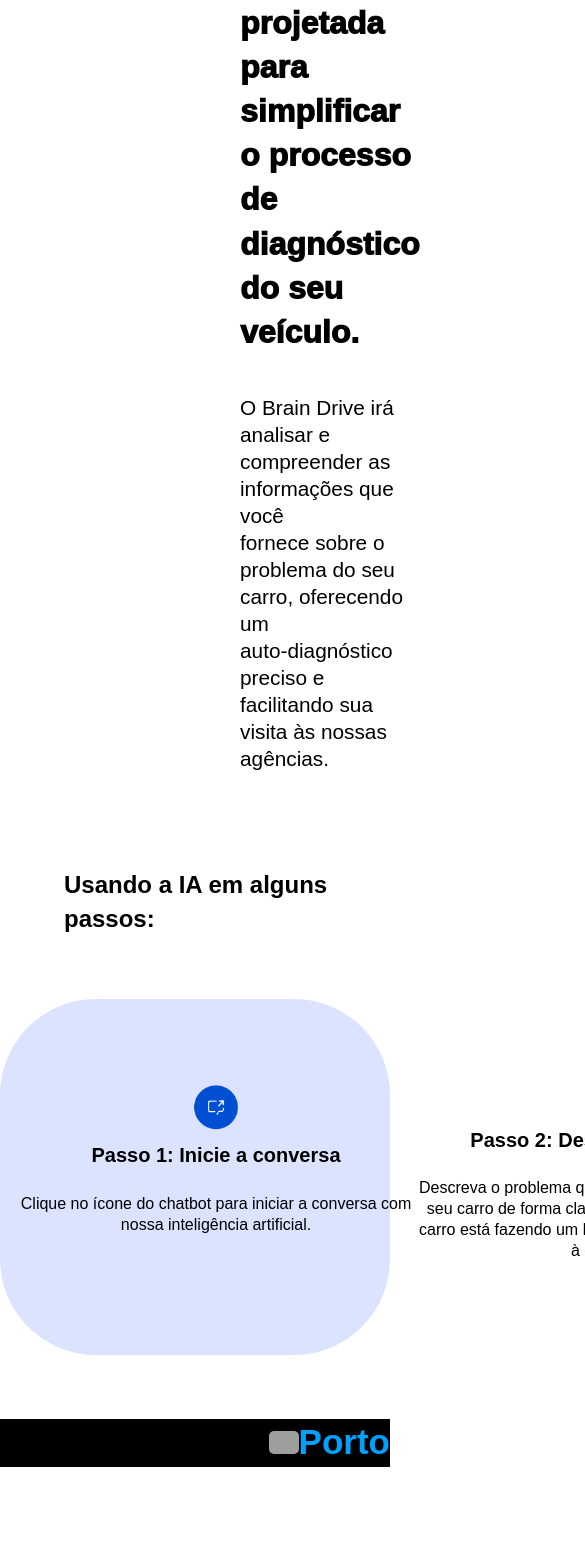
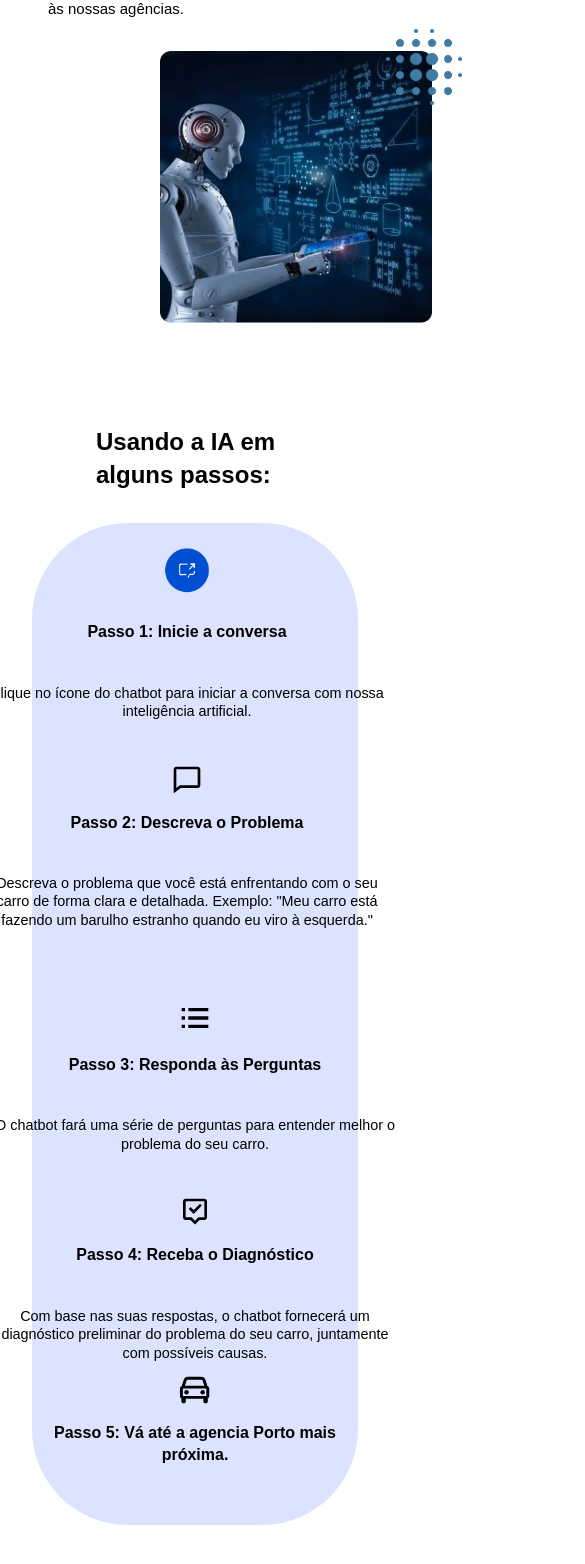
Before and after one commit to MaryChriss/Sprint3-Front, a React (Vite) app: page / in a window 390 px wide. Shown: the part 428-1992 px from the top of the page, 585 px wide, since content can reach past the window. Before the commit the page ends 1895 px from the top, so only its background shows below. Built offline with nearby package versions, Linux system fonts and the light colour scheme; grey boxes are pictures that could not be loaded.

Commit message:
Responsividade (mobile : home) finalizada

```diff
--- a/src/Pages/Home/Home.style.ts
+++ b/src/Pages/Home/Home.style.ts
@@ -6,6 +6,12 @@ export const StyledHome = styled.section`
 
 export const StyledDescription = styled.div`
     display: flex;
+
+    /* Mobile */
+    @media(max-width: 599px) {
+        display: flex;
+        flex-direction: column;
+    }
 `
 
 export const StyledText = styled.div`
@@ -24,6 +30,26 @@ export const StyledText = styled.div`
         margin-top: 1rem;
         font-size: 1.3rem;
     }
+
+    @media(max-width: 599px) {
+        display: flex;
+        flex-direction: column;
+        margin-left: 3rem;
+        margin-top: 5rem;
+        margin-right: 20px;
+
+        & h1 {
+            font-size: 20px;
+            margin-bottom: 10px;
+            margin-bottom: 0;
+        }
+
+        & p {
+            margin-top: 0.5rem;
+            font-size: 15px;
+            margin-top: 1rem;
+        }
+    }
 `
 
 export const StyledImgPrinc = styled.div`
@@ -35,11 +61,41 @@ export const StyledImgPrinc = styled.div`
         width: 8rem;
         height: 8rem;
     }
+
+    @media(max-width: 599px) {
+
+        img.fundo {
+            margin-top: 2rem;
+            margin-left: 10rem;
+            margin-right: 2rem;
+            height: 17rem;
+            width: 17rem;
+        }
+
+        img.decoration1 {
+            position: absolute;
+            margin-left: 23.5rem;
+            width: 6rem;
+            height: 6rem;
+        }
+    }
 `
 
 export const StyledSub = styled.div`
     margin-top: 6rem;
     margin-left: 4rem;
+
+
+    @media(max-width: 599px) {
+
+    h2 {
+        display: flex;
+        justify-content: center;
+        margin-top: 5rem;
+        margin-right: 4rem;
+        margin-left: 2rem;
+        margin-bottom: 2rem;
+    }}
 `
 
 export const StyledStepByStep = styled.article`
@@ -51,17 +107,57 @@ export const StyledStepByStep = styled.article`
     background-color: #dbe3ff;
     display: flex;
     justify-content: center;
+
+    @media(max-width: 599px) {
+        min-height: 45rem;
+        min-width: 20rem;
+        margin-top: 2rem;
+        margin-right: 2rem;
+        margin-left: 2rem;
+        box-sizing: border-box;
+        border-radius: 6rem;
+        background-color: #dbe3ff;
+        display: flex;
+        justify-content: center;
+
+
+    }
 `
 
 export const StyledStepsContainer = styled.div`
     display: flex;
     margin: 1rem;
     min-width: 300px;
+
+    @media(max-width: 599px) {
+        display: flex;
+        flex-wrap: wrap;
+        width: 100%;
+        margin: 0 auto;
+        justify-content: center;
+        align-items: center;
+        margin-left: 0rem;
+    }
 `
 
 export const StyledFirstStep = styled.div`
         display: flex;
         flex-direction: row;
+
+        @media(max-width: 599px) {
+            display: flex;
+            flex-direction: column;
+            margin-top: 1.2rem;
+            margin-right: 1rem;
+
+            h3 {
+                font-size: 1rem;
+            }
+
+            p {
+            font-size: 0.9rem;
+            }
+        }
 `
 
 export const StyledSteps = styled.div`
@@ -82,18 +178,56 @@ export const StyledSteps = styled.div`
         width: 25rem;
         height: 5rem;
     }
+
+    @media(max-width: 599px) {
+        margin: 0;
+
+        p{
+            margin-top: 1rem;
+        }
+
+        h3 {
+            margin-top: 1rem;
+        }
+    }
 `
 
 export const StyledSecondStep = styled.div`
         display: flex;
         flex-direction: row;
+
+        @media(max-width: 599px) {
+            display: flex;
+        flex-direction: column;
+        margin-top: 2.8rem;
+        margin-bottom: 5rem;
+
+        h3 {
+            font-size: 1rem;
+        }
+
+        p {
+            font-size: 0.9rem;
+        }
+        }
 `
 
 export const StyledThirdStep = styled.div`
     display: flex;
     flex-direction: row;
 
-    & h3 {
+    h3 {
         margin-bottom: 3.7rem;
     }
+
+    @media(max-width: 599px) {
+        margin-top: -6rem;
+        display: flex;
+        flex-direction: column;
+
+        h3 {
+            font-size: 1rem;
+    }
+
+    }
 `
```
